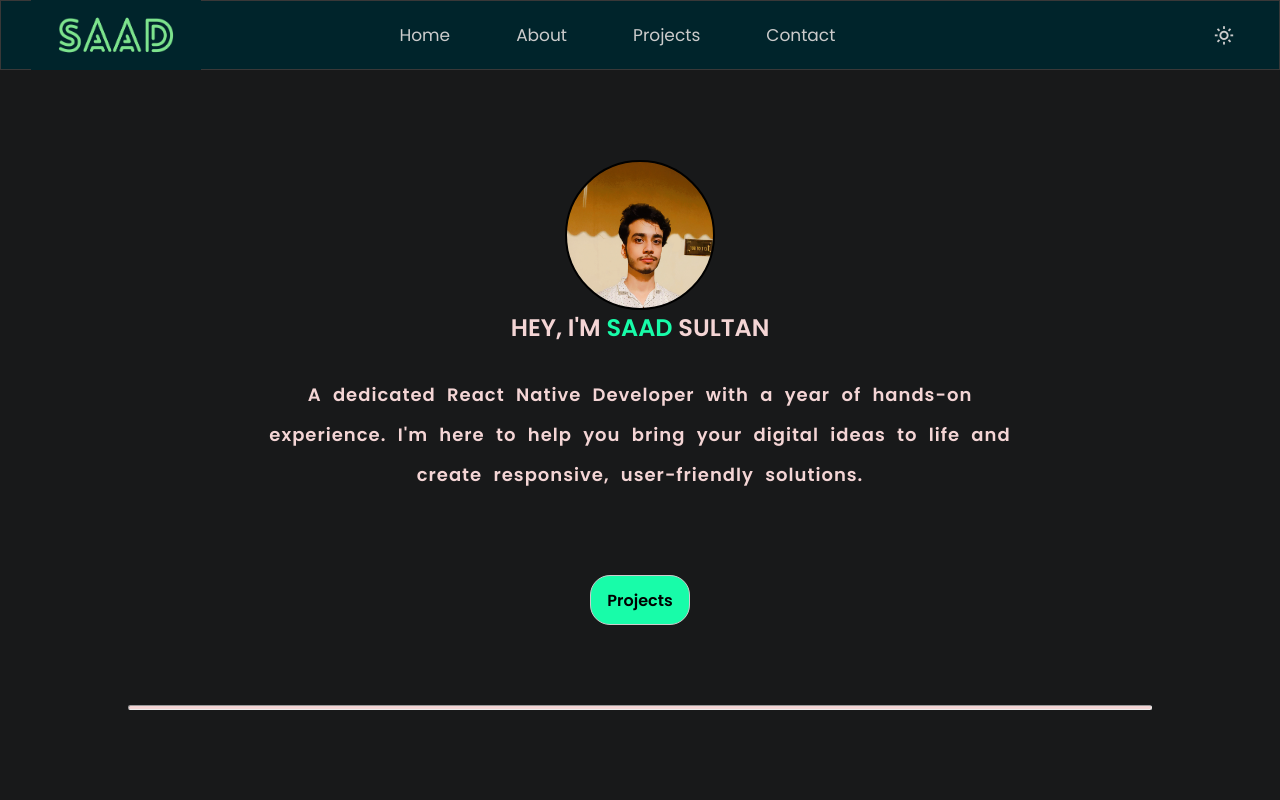
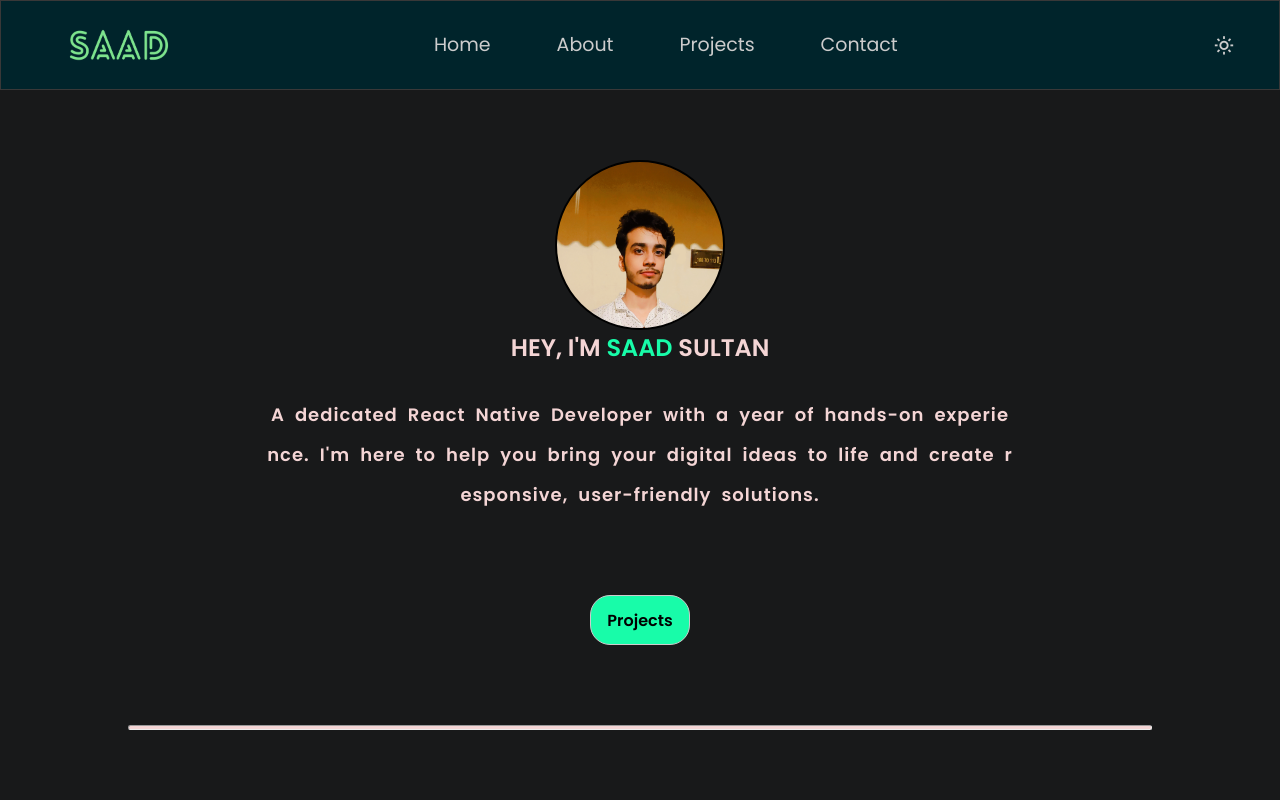
Before and after one commit to saadsultan7/Portfolio, a React (Vite) app: page / in a window 1280 px wide. Shown: the top 800 px of the page. Built offline with nearby package versions, Linux system fonts and the light colour scheme.

Commit message:
new animation added

```diff
--- a/src/App.css
+++ b/src/App.css
@@ -68,7 +68,7 @@ nav {
   position: fixed;
   top: 0;
   left: 0;
-  height: 70px;
+  height: 90px;
   width: 100%;
   background-color: var(--nav-color);
   background-blend-mode: darken;
@@ -103,7 +103,19 @@ nav .nav-bar .logo a {
   text-decoration: none;
 }
 .logo img {
-  height: 70px;
+  left:25px;
+  margin-bottom: 5px;
+  margin-left: -10px;
+  height: 60px;
+  position: relative;
+  z-index: 2;
+}
+
+.logo a {
+  position: relative;
+  display: inline-block;
+  transform-style: preserve-3d;
+  perspective: 500px;
 }
 .menu .logo-toggle {
   display: none;
@@ -111,6 +123,7 @@ nav .nav-bar .logo a {
 
 .nav-bar .nav-links {
   display: flex;
+  margin-left: 100px;
   align-items: center;
 }
 .nav-bar .nav-links li {
@@ -122,28 +135,12 @@ nav .nav-bar .logo a {
 .nav-links li a {
   position: relative;
   color: var(--text-color);
-  font-size: 17px;
+  font-size: 19px;
   font-weight: 400;
   padding: 7px 13px;
   border-radius: 3px;
   text-decoration: none;
-}
-.nav-links li a::before {
-  content: "";
-  position: absolute;
-  left: 50%;
-  bottom: 0;
-  transform: translateX(-50%);
-  height: 3px;
-  /* width: 0; */
-  border-radius: 50%;
-  background-color: var(--main);
-  opacity: 0;
-  transition: all 0.6s ease;
-}
-.nav-links li:hover a::before {
-  opacity: 1;
-  width: 100%;
+  overflow: hidden;
 }
 
 .nav-bar .darkLight-searchBox {
@@ -294,8 +291,8 @@ body.dark .search-field i {
 .home .image-container {
   border: 2px solid black;
   border-radius: 100%;
-  width: 150px;
-  height: 150px;
+  width: 170px;
+  height: 170px;
   display: flex;
   align-items: center;
   justify-content: center;
@@ -330,7 +327,7 @@ body.dark .search-field i {
   color: black;
   text-size-adjust: 30px  ;
   align-content: center;
-  transition: background-color 0.5s ease, color 0.5s ease;
+  transition: all 0.3s ease;
 }
 
 .ripple {
@@ -461,6 +458,32 @@ hr {
   font-size: 18px;
   background: rgba(153, 153, 153, 0.2);
   border-radius: 5px;
+  transition: all 0.3s ease;
+  position: relative;
+  overflow: hidden;
+}
+.skills_skill:hover {
+  transform: translateY(-3px);
+  /* background: var(--main);
+  color: var(--body-color); */
+}
+.skills_skill::after {
+  content: '';
+  position: absolute;
+  width: 100%;
+  height: 100%;
+  top: 0;
+  left: -100%;
+  background: linear-gradient(
+    90deg,
+    transparent,
+    /* rgba(255, 255, 255, 0.2), */
+    transparent
+  );
+  transition: 0.5s;
+}
+.skills_skill:hover::after {
+  left: 100%;
 }
 #Contact {
   padding-top: 7%;
@@ -488,6 +511,28 @@ hr {
   padding-bottom: 1.3%;
   width: 25%;
   text-align: center;
+  transition: all 0.3s cubic-bezier(0.4, 0, 0.2, 1);
+  position: relative;
+  overflow: hidden;
+}
+#Contact ul li::before {
+  content: '';
+  position: absolute;
+  top: 0;
+  left: 0;
+  width: 100%;
+  height: 100%;
+  background: var(--main);
+  transform: scaleY(0);
+  transform-origin: bottom;
+  transition: transform 0.3s ease;
+  z-index: -1;
+}
+#Contact ul li:hover {
+  transform: translateY(-5px);
+}
+#Contact ul li:hover::before {
+  transform: scaleY(1);
 }
 #Contact ul li:nth-child(1) {
   background-color: #12aa5e98;
@@ -628,6 +673,12 @@ hr {
   margin-bottom: 4rem;
   gap: 2rem;
   border-radius: 200px;
+  transition: transform 0.3s ease, box-shadow 0.3s ease;
+}
+
+.project-item:hover {
+  transform: translateY(-5px);
+  box-shadow: 0 10px 20px rgba(0, 0, 0, 0.1);
 }
 
 .project-item.reverse {
@@ -761,3 +812,76 @@ hr {
     flex-direction: column;
   }
 }
+
+.magnetic-text {
+  cursor: default;
+  position: relative;
+  z-index: 1;
+}
+
+.magnetic-text::before {
+  content: '';
+  position: absolute;
+  inset: -10px;
+  border-radius: 4px;
+  background: radial-gradient(
+    circle at center,
+    rgba(24, 252, 169, 0.1),
+    transparent 70%
+  );
+  opacity: 0;
+  transition: opacity 0.3s ease;
+  z-index: -1;
+}
+
+.magnetic-text:hover::before {
+  opacity: 1;
+}
+
+/* Character-specific magnetic effect styling */
+.home-paragraph span {
+  margin: 0 1px;  /* Add slight spacing between characters */
+}
+
+.home-paragraph .magnetic-text {
+  display: inline-block;
+  transition: transform 0.2s cubic-bezier(0.25, 0.46, 0.45, 0.94);
+}
+
+/* Adjust the magnetic effect strength for individual characters */
+.home-paragraph .magnetic-text:hover {
+  color: var(--main);
+}
+
+/* Logo bottom line animation */
+.logo-with-line a {
+  position: relative;
+  display: inline-block;
+}
+
+.logo-with-line a::before {
+  content: "";
+  position: absolute;
+  left: 25px;
+  bottom: 45px;
+  width: 90%;
+  height: 2px;
+  background: var(--main);
+  transform: scaleX(0);
+  transform-origin: right;
+  transition: transform 0.6s cubic-bezier(0.65, 0, 0.35, 1);
+}
+
+.logo-with-line a:hover::before {
+  transform: scaleX(1);
+  transform-origin: left;
+}
+
+/* Remove the magnetic animation from the logo */
+.logo img {
+  margin-bottom: 5px;
+  margin-left: -10px;
+  height: 60px;
+  position: relative;
+  z-index: 2;
+}
--- a/src/components/About.tsx
+++ b/src/components/About.tsx
@@ -1,4 +1,5 @@
 import React from 'react';
+import MagneticText from './MagneticText';
 
 const About: React.FC = () => {
   return (
@@ -41,12 +42,12 @@ const About: React.FC = () => {
         </div>
         <div>
           <h3 className="my-skills" data-aos="fade-up" data-aos-easing="ease-in-back" data-aos-delay="300">
-            My Skills
+            <MagneticText>My Skills</MagneticText>
           </h3>
           <div className="skills">
             {['React Native', 'React', 'Firebase', 'JavaScript', 'C++', 'ANDROID STUDIO', 'Python', 'My SQL', 'REDUX', 'Django', 'Git Hub', 'Git'].map((skill, index) => (
               <div key={index} className="skills_skill" data-aos="fade-up" data-aos-easing="ease-in-back" data-aos-delay="300">
-                {skill}
+                <MagneticText>{skill}</MagneticText>
               </div>
             ))}
           </div>
--- a/src/components/Home.tsx
+++ b/src/components/Home.tsx
@@ -1,29 +1,42 @@
 import React from 'react';
+import MagneticText from './MagneticText';
 import mainImage from '../assets/main.jpg';
 
 const Home: React.FC = () => {
+  const text = "A dedicated React Native Developer with a year of hands-on experience. I'm here to help you bring your digital ideas to life and create responsive, user-friendly solutions.";
+
   return (
     <section id="Home">
       <div className="home" data-aos="fade-right">
         <div className="image-container" style={{backgroundImage: `url(${mainImage})`}}></div>
-        <h1>HEY, I'M <b>SAAD</b> SULTAN</h1>
+        <h1>
+          <span>HEY, I'M </span>
+          <MagneticText repel={true}><b>SAAD</b></MagneticText>
+          <span> SULTAN</span>
+        </h1>
         <br />
         <h3>
-          A dedicated React Native Developer with a year of hands-on
-          experience. I'm here to help you bring your digital ideas to life and
-          create responsive, user-friendly solutions.
+          {text.split('').map((char, index) => (
+            <React.Fragment key={index}>
+              {char === ' ' ? (
+                <span style={{ display: 'inline-block', marginRight: '10px' }}> </span>
+              ) : (
+                <MagneticText repel={true}>
+                  {char}
+                </MagneticText>
+              )}
+            </React.Fragment>
+          ))}
         </h3>
-
         <br /><br /><br />
         <a href="#Projects" id="btn-project">
           <span className='ripple'/>
           <div>Projects</div>
         </a>
-
       </div>
       <center>
-    <hr data-aos="zoom-in" />
-  </center>
+        <hr data-aos="zoom-in" />
+      </center>
     </section>
   );
 };
--- /dev/null
+++ b/src/components/MagneticText.tsx
@@ -0,0 +1,79 @@
+import React, { useRef, useState, useEffect } from 'react';
+
+interface MagneticTextProps {
+  children: React.ReactNode;
+  repel?: boolean;
+  strength?: number;
+}
+
+const MagneticText: React.FC<MagneticTextProps> = ({
+  children,
+  repel = false,
+  strength = repel ? 80 : 10
+}) => {
+  const textRef = useRef<HTMLSpanElement>(null);
+  const [position, setPosition] = useState({ x: 0, y: 0 });
+
+  const handleMouseMove = (e: MouseEvent) => {
+    if (!textRef.current) return;
+
+    const { left, top, width, height } = textRef.current.getBoundingClientRect();
+    const centerX = left + width / 2;
+    const centerY = top + height / 2;
+
+    // Calculate distance from mouse to center of element
+    const distanceX = e.clientX - centerX;
+    const distanceY = e.clientY - centerY;
+
+    // Calculate movement direction based on repel flag
+    const direction = repel ? -1 : 1;
+
+    // Calculate movement amount (closer = more movement)
+    const distance = Math.sqrt(distanceX * distanceX + distanceY * distanceY);
+    const maxDistance = 100; // Maximum distance to apply effect
+
+    if (distance < maxDistance) {
+      const power = (1 - distance / maxDistance) * strength;
+
+      // Move away from cursor if repel is true, toward cursor if false
+      setPosition({
+        x: direction * (distanceX / distance) * power,
+        y: direction * (distanceY / distance) * power
+      });
+    } else {
+      // Reset position when cursor is far away
+      setPosition({ x: 0, y: 0 });
+    }
+  };
+
+  const handleMouseLeave = () => {
+    // Reset position when mouse leaves
+    setPosition({ x: 0, y: 0 });
+  };
+
+  useEffect(() => {
+    document.addEventListener('mousemove', handleMouseMove);
+    document.addEventListener('mouseleave', handleMouseLeave);
+
+    return () => {
+      document.removeEventListener('mousemove', handleMouseMove);
+      document.removeEventListener('mouseleave', handleMouseLeave);
+    };
+  }, []);
+
+  return (
+    <span
+      ref={textRef}
+      className="magnetic-text"
+      style={{
+        display: 'inline-block',
+        transform: `translate(${position.x}px, ${position.y}px)`,
+        transition: 'transform 0.2s ease-out'
+      }}
+    >
+      {children}
+    </span>
+  );
+};
+
+export default MagneticText;
--- a/src/components/Navbar.tsx
+++ b/src/components/Navbar.tsx
@@ -1,6 +1,7 @@
 import React, { useState, useEffect } from 'react';
 import cocosignLogo from '../assets/cover.png';
 import 'boxicons/css/boxicons.min.css';
+import MagneticText from './MagneticText';
 
 const Navbar: React.FC = () => {
   const [isDarkMode, setIsDarkMode] = useState(true);
@@ -47,21 +48,21 @@ const Navbar: React.FC = () => {
     <nav className={isSidebarOpen ? 'active' : ''}>
       <div className="nav-bar">
         <i className="bx bx-menu sidebarOpen" onClick={toggleSidebar}></i>
-        <span className="logo navLogo">
+        <span className="logo navLogo logo-with-line">
           <a href="#Home" onClick={closeSidebar}><img src={cocosignLogo} alt="Logo" /></a>
         </span>
 
         <div className="menu">
           <div className="logo-toggle">
-            <span className="logo"><a href="#Home" onClick={closeSidebar}><img src={cocosignLogo} alt="Logo" /></a></span>
+            <span className="logo logo-with-line"><a href="#Home" onClick={closeSidebar}><img src={cocosignLogo} alt="Logo" /></a></span>
             <i className="bx bx-x siderbarClose" onClick={toggleSidebar}></i>
           </div>
 
           <ul className="nav-links">
-            <li><a href="#Home" onClick={closeSidebar}>Home</a></li>
-            <li><a href="#About" onClick={closeSidebar}>About</a></li>
-            <li><a href="#Projects" onClick={closeSidebar}>Projects</a></li>
-            <li><a href="#Contact" onClick={closeSidebar}>Contact</a></li>
+            <li><a href="#Home" onClick={closeSidebar}><MagneticText>Home</MagneticText></a></li>
+            <li><a href="#About" onClick={closeSidebar}><MagneticText>About</MagneticText></a></li>
+            <li><a href="#Projects" onClick={closeSidebar}><MagneticText>Projects</MagneticText></a></li>
+            <li><a href="#Contact" onClick={closeSidebar}><MagneticText>Contact</MagneticText></a></li>
           </ul>
         </div>
 
--- a/src/components/ProjectItem.tsx
+++ b/src/components/ProjectItem.tsx
@@ -1,9 +1,10 @@
 import React, { useState, useCallback } from 'react';
 import useImageCache from '../hooks/useImageCache';
+import MagneticText from './MagneticText';
 
 interface ProjectItemProps {
-  title: string;
-  description: string;
+  title: React.ReactNode;
+  description: React.ReactNode;
   imageSrcs: string[];
   reverse?: boolean;
 }
@@ -31,7 +32,6 @@ const ProjectItem: React.FC<ProjectItemProps> = ({ title, description, imageSrcs
         <div className="image-container">
           {cachedImages.map((src, index) => (
             <img
-
               key={index}
               src={src}
               alt={`${title} - Image ${index + 1}`}
--- a/src/components/Projects.tsx
+++ b/src/components/Projects.tsx
@@ -1,5 +1,6 @@
 import React from 'react';
 import ProjectItem from './ProjectItem';
+import MagneticText from './MagneticText';
 import chatImage2 from '../assets/s0.jpg';
 import parchi1 from '../assets/parchi1.jpg';
 import parchi2 from '../assets/parchi2.jpg';
@@ -21,34 +22,54 @@ const Projects: React.FC = () => {
         <hr data-aos="zoom-in" />
       </center>
       <div className="project-section">
-        <h1 data-aos="fade-up">Projects</h1>
+        <h1 data-aos="fade-up">
+          <MagneticText>Projects</MagneticText>
+        </h1>
         <p data-aos="fade-up">
-          Here you will find some of the personal and clients projects that I
-          created with each project containing its own case study.
+          <MagneticText>
+            Here you will find some of the personal and clients projects that I
+            created with each project containing its own case study.
+          </MagneticText>
         </p>
 
         <ProjectItem
-          title="Noor Shop"
-          description="I am building an e-commerce app using React-Native. In this application, I am using Navigation Libraries, Redux, UI Libraries, Fetch API, Animations, Payment integration, and many more things. It's not completed yet but I am on it and will complete it in less than a week or two."
+          title={<MagneticText>Noor Shop</MagneticText>}
+          description={
+            <MagneticText>
+              I am building an e-commerce app using React-Native. In this application, I am using Navigation Libraries, Redux, UI Libraries, Fetch API, Animations, Payment integration, and many more things. It's not completed yet but I am on it and will complete it in less than a week or two.
+            </MagneticText>
+          }
           imageSrcs={[noorImage1, noorImage2, noorImage3]}
         />
 
         <ProjectItem
-          title="Food Recipe"
-          description="I have built a Food Recipe app using react native. In this application I integrated the API of themealdb.com. There are a total of three screens in this application welcome, home, and details. I have used react navigation for navigation and React Native Reanimated for the animation."
+          title={<MagneticText>Food Recipe</MagneticText>}
+          description={
+            <MagneticText>
+              I have built a Food Recipe app using react native. In this application I integrated the API of themealdb.com. There are a total of three screens in this application welcome, home, and details. I have used react navigation for navigation and React Native Reanimated for the animation.
+            </MagneticText>
+          }
           imageSrcs={[foodImage1, foodImage2, foodImage3]}
           reverse
         />
 
         <ProjectItem
-          title="Chatz"
-          description="It is a messaging app almost like WhatsApp. For the backend, I used Firebase to store user data and messages. I also used Google verification instead of phone numbers or you can also use email for signup. To store the data of users in their phone internal storage I used My SQL."
+          title={<MagneticText>Chatz</MagneticText>}
+          description={
+            <MagneticText>
+              It is a messaging app almost like WhatsApp. For the backend, I used Firebase to store user data and messages. I also used Google verification instead of phone numbers or you can also use email for signup. To store the data of users in their phone internal storage I used My SQL.
+            </MagneticText>
+          }
           imageSrcs={[chatImage1, chatImage2, chatImage3]}
         />
 
         <ProjectItem
-          title="Parchi"
-          description="This is a Point Of Sale application for different types of vendors. Developed on react-native the backend was developed in python django and the database used is postgresql. For state management I used Redux. It has bluetooth printer integration, camera integration, and many more."
+          title={<MagneticText>Parchi</MagneticText>}
+          description={
+            <MagneticText>
+              This is a Point Of Sale application for different types of vendors. Developed on react-native the backend was developed in python django and the database used is postgresql. For state management I used Redux. It has bluetooth printer integration, camera integration, and many more.
+            </MagneticText>
+          }
           imageSrcs={[parchi1, parchi2, parchi3, parchi4]}
           reverse
         />
```
Also changed, not shown: src/components/Contact.tsx (+10 -7 lines).
